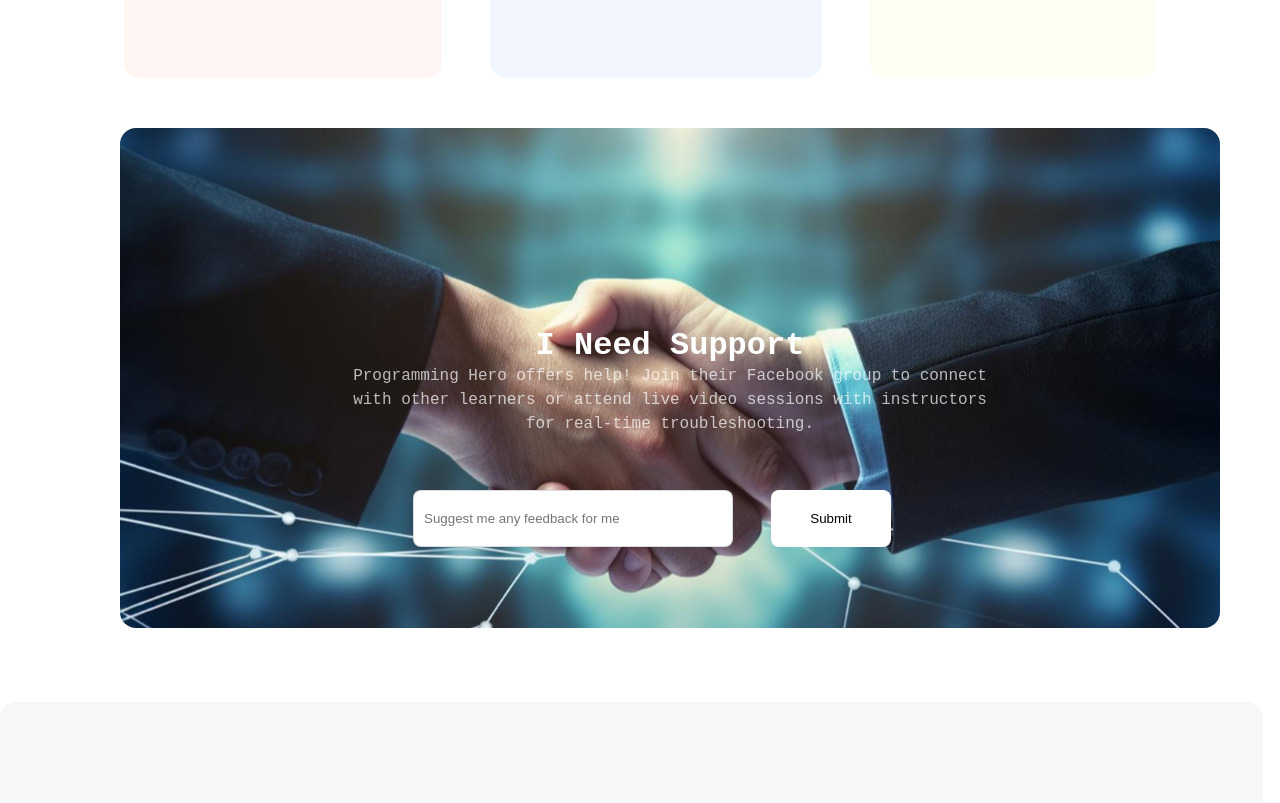
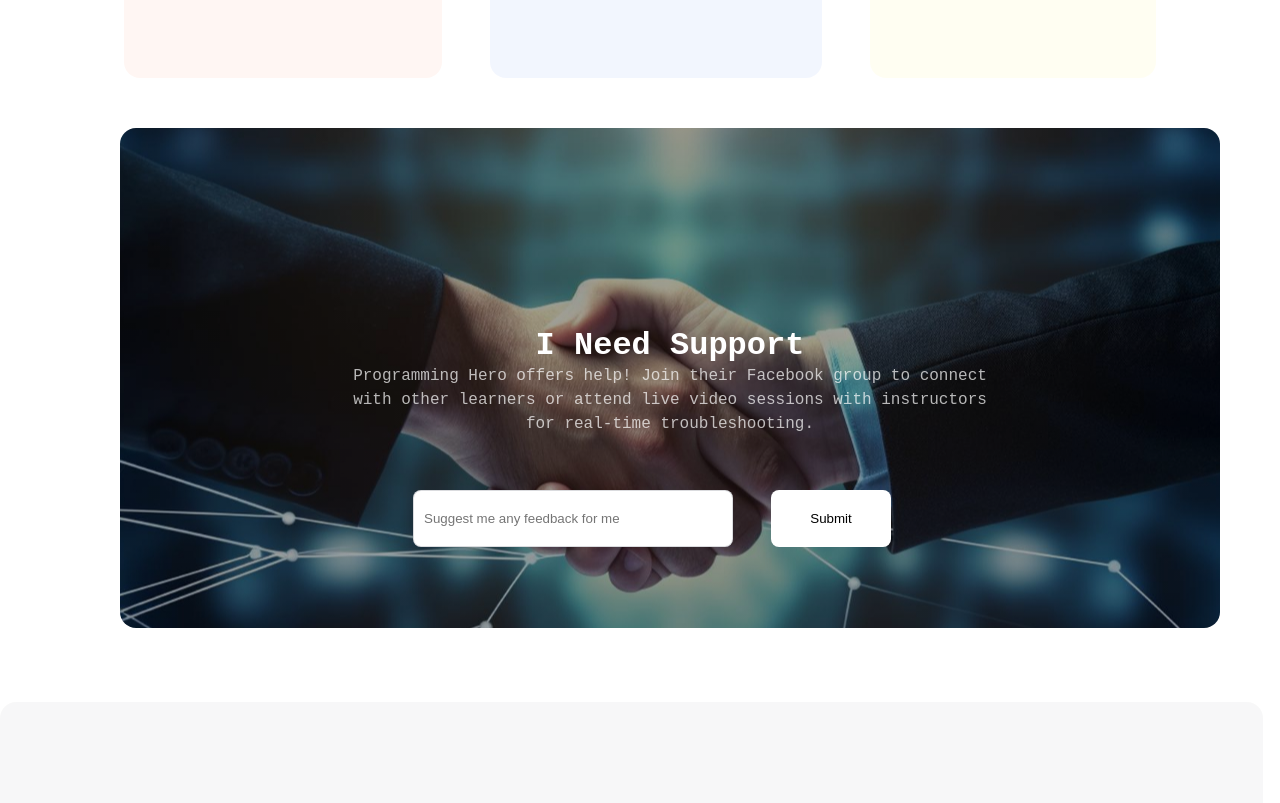
Before and after one commit to Tanber007/assingment-1, a plain HTML site: page index.html in a window 1280 px wide. Shown: the part 4220-5023 px from the top of the page. Drawn offline with Linux system fonts and the light colour scheme; a web font is replaced by a local one.

Commit message:
add img back-ground color

```diff
--- a/assingment/style.css
+++ b/assingment/style.css
@@ -210,9 +210,10 @@ a{
 .m-support{
     width: 1180px;
     height: 324px;
+
 }
 .support{
-    background-image: url("../assets/handshake.jpg");
+    background-image: linear-gradient(rgba(0, 0, 0, 0.374), rgba(0, 0, 0, 0.374), rgba(0, 0, 0, 0.374)),url("../assets/handshake.jpg");
     background-position: center;
     width: 900px;
     height: 200px;
@@ -292,3 +293,6 @@ img{
     margin-right: 10px;
     padding-right: 30px;
 }
+
+/* linear-gradient(rgba(0, 0, 0, 0.274), rgba(0, 0, 0, 0.274));
+background-blend-mode: overlay; */
```
